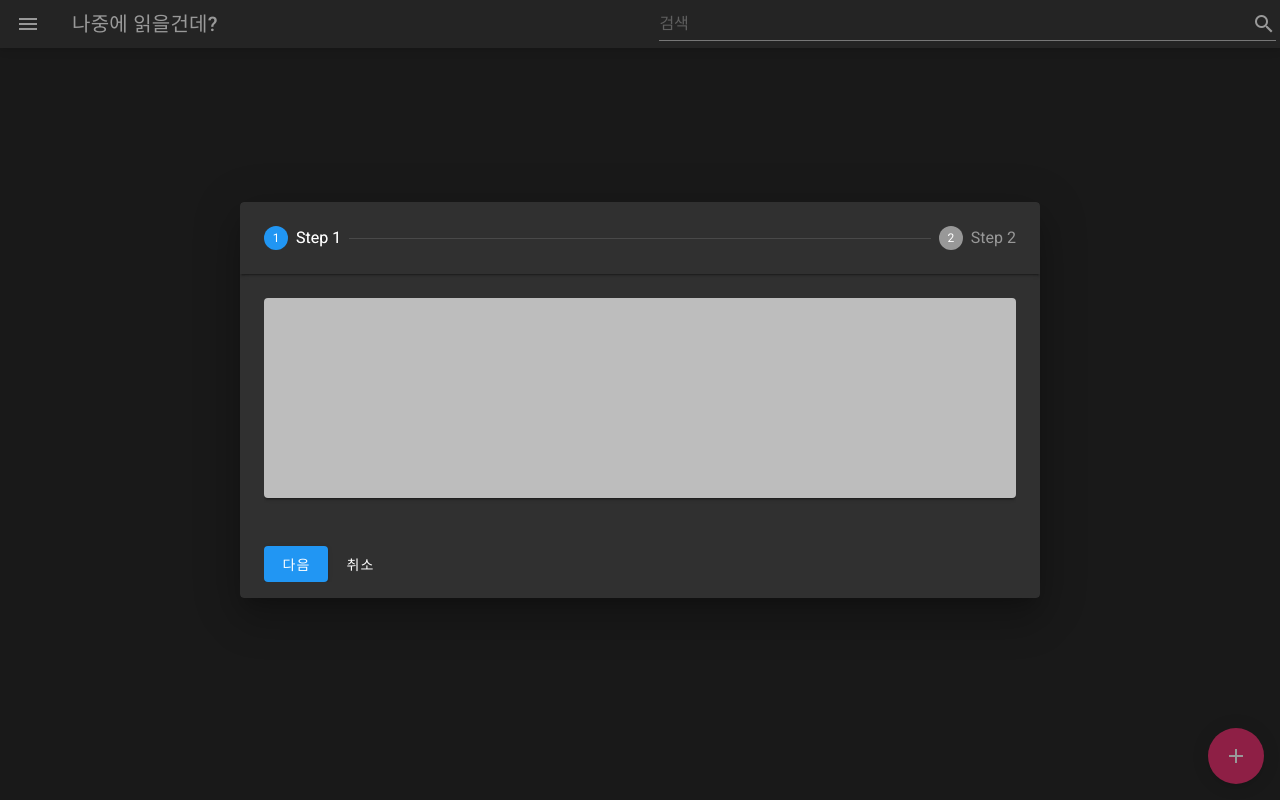
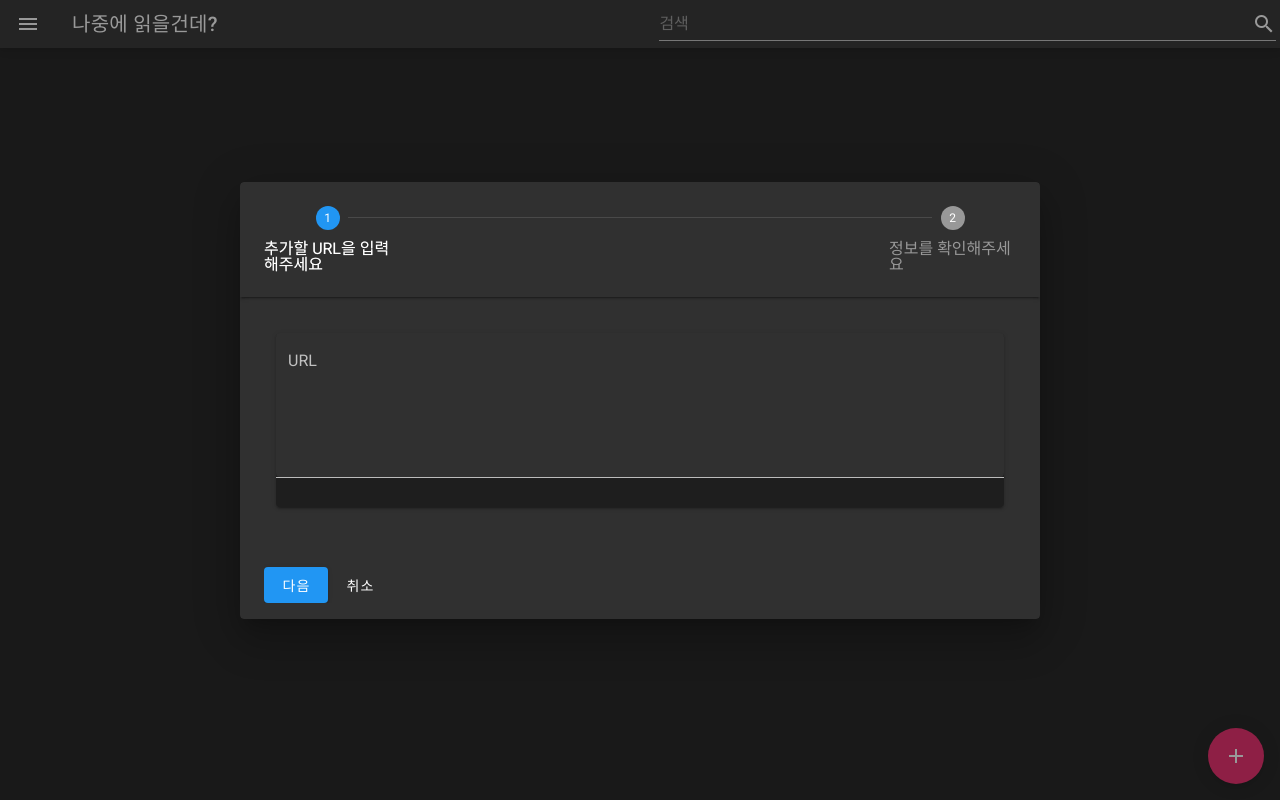
Before and after one commit to hwanghe159/I-will-read-it-later, a Vue app in the folder frontend/: page / in a window 1280 px wide. Both pictures are taken after a click on the button 1236 px from the left and 756 px from the top of the page. Built offline with nearby package versions, Linux system fonts and the light colour scheme.

Commit message:
feat: vuex를 통해 URL등록페이지 관리

```diff
--- a/frontend/src/components/RegisterArticleButton.vue
+++ b/frontend/src/components/RegisterArticleButton.vue
@@ -3,23 +3,81 @@
     <v-btn bottom color="pink" dark fab fixed right @click="dialog = !dialog">
       <v-icon>mdi-plus</v-icon>
     </v-btn>
+    <v-dialog v-model="dialog" width="800px">
+      <v-stepper v-model="registerArticleFormPage" alt-labels>
+        <template>
+          <v-stepper-header>
+            <template>
+              <v-stepper-step :step="1">
+                추가할 URL을 입력해주세요
+              </v-stepper-step>
+              <v-divider />
+              <v-stepper-step :step="2">
+                정보를 확인해주세요
+              </v-stepper-step>
+            </template>
+          </v-stepper-header>
 
-    <v-dialog v-model="dialog" width="800px">
-      <register-article-form />
+          <v-stepper-items>
+            <v-stepper-content :step="1">
+              <v-container fluid>
+                <v-card class="mb-12">
+                  <v-textarea filled label="URL" auto-grow></v-textarea>
+                </v-card>
+              </v-container>
+              <v-btn color="primary" @click="nextPage">
+                다음
+              </v-btn>
+
+              <v-btn text @click="cancel">취소</v-btn>
+            </v-stepper-content>
+
+            <v-stepper-content :step="2">
+              <v-card class="mb-12" color="grey lighten-1"></v-card>
+
+              <v-btn color="primary" @click="addArticle">
+                추가
+              </v-btn>
+
+              <v-btn text @click="cancel">취소</v-btn>
+            </v-stepper-content>
+          </v-stepper-items>
+        </template>
+      </v-stepper>
     </v-dialog>
   </div>
 </template>
 
 <script>
-import RegisterArticleForm from "./RegisterArticleForm";
+import { mapGetters, mapMutations } from "vuex";
 
 export default {
   name: "RegisterArticleButton",
-
-  components: { RegisterArticleForm },
+  components: {},
   data: () => ({
-    dialog: false
-  })
+    dialog: false,
+    url: ""
+  }),
+  computed: {
+    ...mapGetters(["registerArticleFormPage"])
+  },
+  methods: {
+    ...mapMutations(["nextPage", "initializePage"]),
+    addArticle() {
+      console.log("추가!!");
+    },
+    cancel() {
+      this.dialog = false;
+      this.initializePage();
+    }
+  },
+  watch: {
+    dialog(value) {
+      if (!value) {
+        this.initializePage();
+      }
+    }
+  }
 };
 </script>
 
--- a/frontend/src/components/RegisterArticleForm.vue
+++ /dev/null
@@ -1,65 +0,0 @@
-<template>
-  <div>
-    <v-stepper v-model="e1">
-      <template>
-        <v-stepper-header>
-          <template v-for="n in steps">
-            <v-stepper-step :key="`${n}-step`" :complete="e1 > n" :step="n">
-              Step {{ n }}
-            </v-stepper-step>
-
-            <v-divider v-if="n !== steps" :key="n"></v-divider>
-          </template>
-        </v-stepper-header>
-
-        <v-stepper-items>
-          <v-stepper-content v-for="n in steps" :key="`${n}-content`" :step="n">
-            <v-card
-              class="mb-12"
-              color="grey lighten-1"
-              height="200px"
-            ></v-card>
-
-            <v-btn color="primary" @click="nextStep(n)">
-              다음
-            </v-btn>
-
-            <v-btn text>취소</v-btn>
-          </v-stepper-content>
-        </v-stepper-items>
-      </template>
-    </v-stepper>
-  </div>
-</template>
-
-<script>
-export default {
-  name: "RegisterArticleForm",
-  data: () => ({
-    e1: 1,
-    steps: 2
-  }),
-  watch: {
-    steps(val) {
-      if (this.e1 > val) {
-        this.e1 = val;
-      }
-    }
-  },
-
-  methods: {
-    onInput(val) {
-      this.steps = parseInt(val);
-    },
-    nextStep(n) {
-      if (n === this.steps) {
-        this.e1 = 1;
-      } else {
-        this.e1 = n + 1;
-      }
-    }
-  }
-};
-</script>
-
-<style></style>
--- a/frontend/src/store/index.js
+++ b/frontend/src/store/index.js
@@ -4,8 +4,22 @@ import Vuex from "vuex";
 Vue.use(Vuex);
 
 export default new Vuex.Store({
-  state: {},
-  mutations: {},
+  state: {
+    registerArticleFormPage: 1
+  },
+  getters: {
+    registerArticleFormPage(state) {
+      return state.registerArticleFormPage;
+    }
+  },
+  mutations: {
+    nextPage(state) {
+      state.registerArticleFormPage++;
+    },
+    initializePage(state) {
+      state.registerArticleFormPage = 1;
+    }
+  },
   actions: {},
   modules: {}
 });
```
